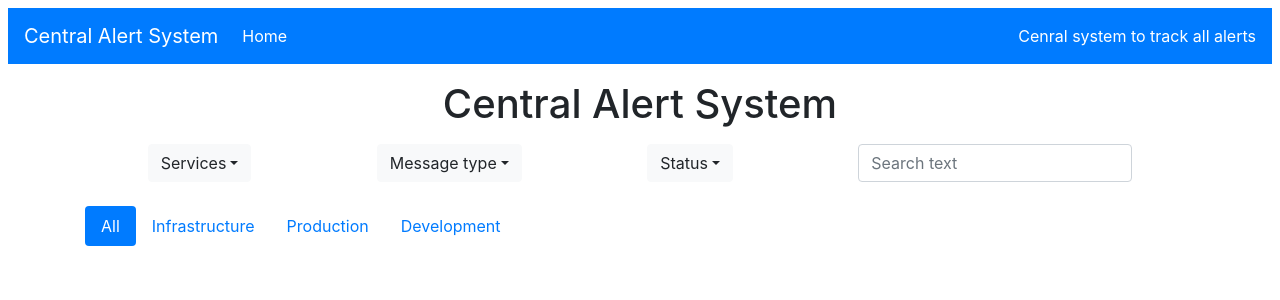
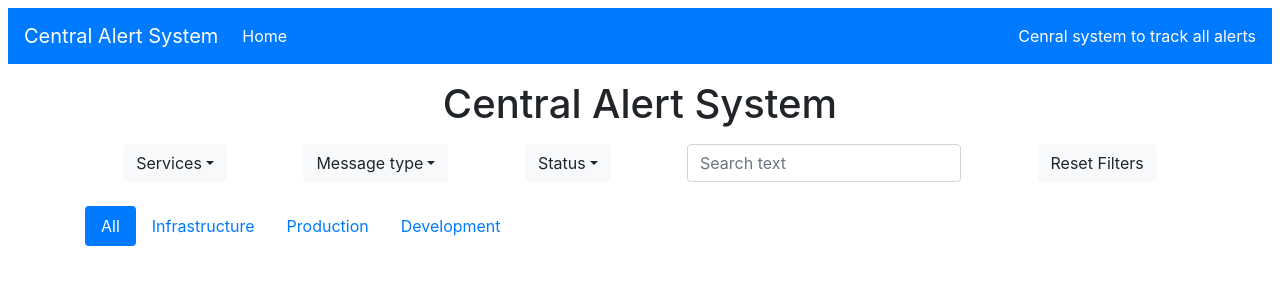
Before and after one commit to RafyAmgadBenjamin/central-alert-system, a Svelte app in the folder front-end/: page / in a window 1280 px wide. Shown: the top 300 px of the page. Built offline with nearby package versions, Linux system fonts and the light colour scheme.

Commit message:
Handle reset filters option

```diff
--- a/front-end/src/App.svelte
+++ b/front-end/src/App.svelte
@@ -105,6 +105,15 @@
 		alerts = currentFilteredAlerts.filter(singleAlert => {
 			return singleAlert.text.includes(searchText);
 		});
+	}
+	function resetFilters() {
+		currentFilters = {
+			service: services.ALL,
+			messageType: messageTypes.ALL,
+			status: status.ALL,
+		};
+		document.getElementById('InputSearch').value = "";
+		filterAlerts(formatedAlerts);
 	}
 </script>
 
@@ -246,6 +255,15 @@
 						bind:value={searchText} />
 
 				</div>
+				<!--[Reset-Filter]-->
+				<div>
+					<button
+						type="button"
+						class="btn btn-light"
+						on:click={() => resetFilters()}>
+						Reset Filters
+					</button>
+				</div>
 			</div>
 		</div>
 	</div>
```
